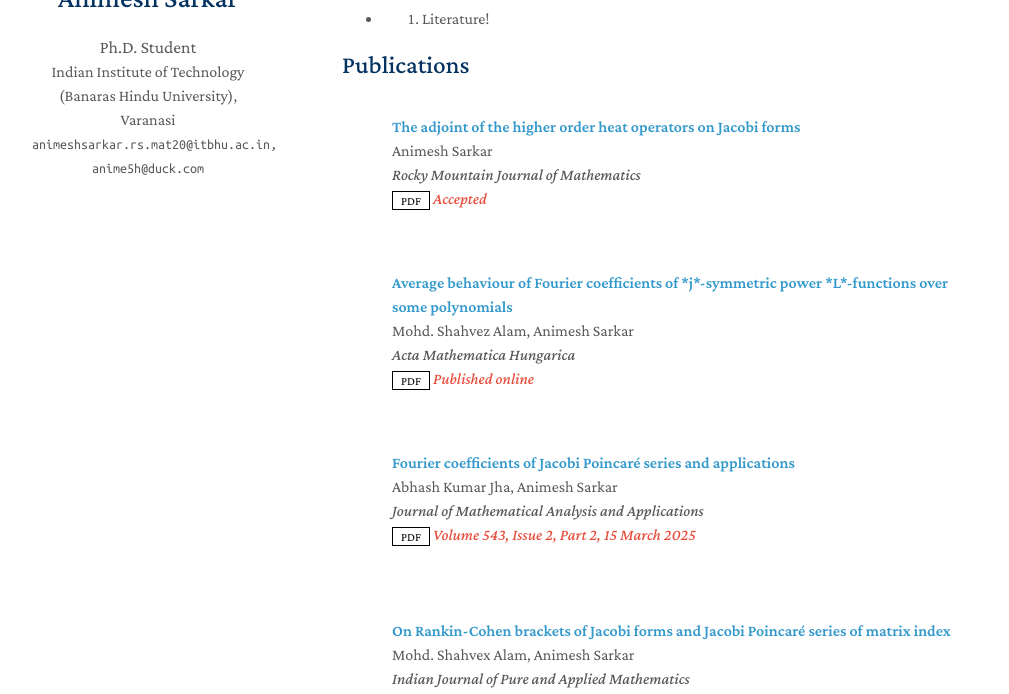
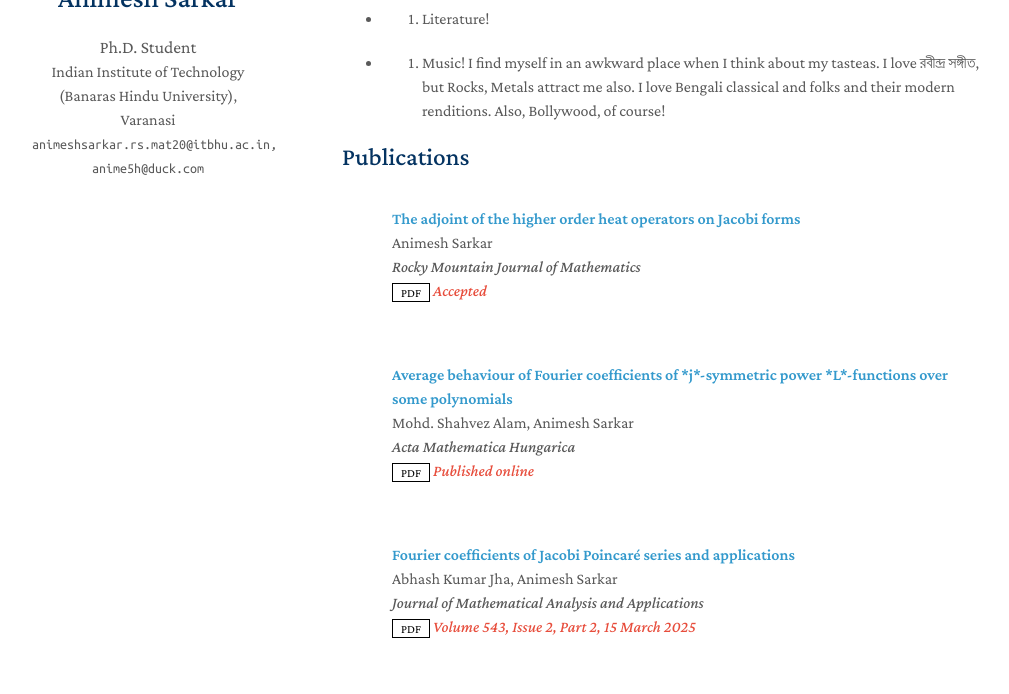
Before and after one commit to 4nimesh/4nimesh.github.io, a Jekyll site: the page built from index.md, in a window 1280 px wide and 900 px high, scrolled down 460 px, cut to the strip 206-900 px from the top of the window. Shown: the whole strip, without its empty margins (128-1137 px from the left). Built offline with Jekyll 4.4.1, drawn with Linux system fonts in a browser that asks for light colours; a style sheet for code colours, icons or effects is not loaded; our own code applies the rules of GitHub Pages for plain Markdown files.

Commit message:
Update index.md

```diff
--- a/index.md
+++ b/index.md
@@ -23,6 +23,7 @@
 
 ## Hobbies
 - 1. Literature!
+- 2. Music! I find myself in an awkward place when I think about my tasteas. I love রবীন্দ্র সঙ্গীত, but Rocks, Metals attract me also. I love Bengali classical and folks and their modern renditions. Also, Bollywood, of course!
 
 
 
```
